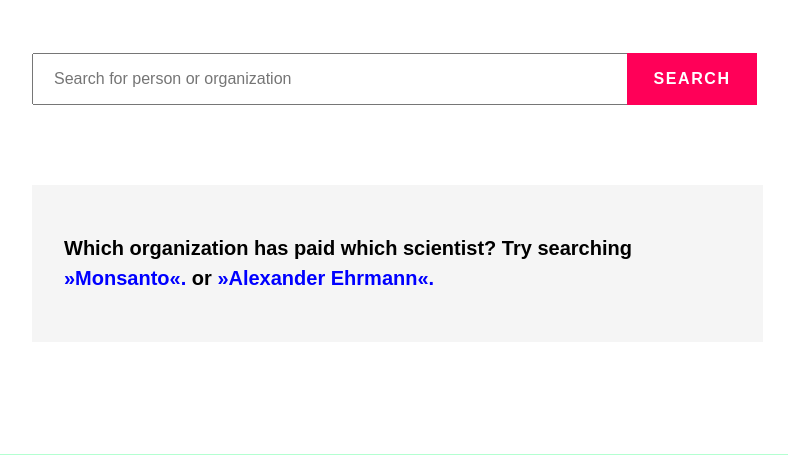
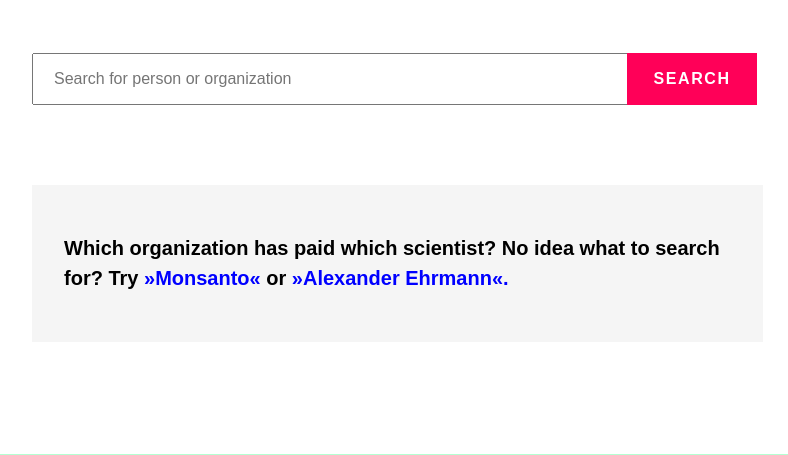
Before and after one commit to simonwoerpel/coi-prototype, a Django app: page / in a window 1280 px wide. Shown: the part 253-708 px from the top of the page, without its empty margins (73-861 px from the left). Run offline with Django 3.2, Linux system fonts and the light colour scheme.

Commit message:
changed some text

```diff
--- a/coi/templates/coi/base.html
+++ b/coi/templates/coi/base.html
@@ -55,7 +55,7 @@
 
           {% else %}
       <div class="coi_noresults">
-        <h2>Which organization has paid which scientist? Try searching <a href="/?q=Monsanto">»Monsanto«.</a> or <a href="/?q=Alexander+Ehrmann">»Alexander Ehrmann«.</a></h2>
+        <h2>Which organization has paid which scientist? No idea what to search for? Try <a href="/?q=Monsanto">»Monsanto«</a> or <a href="/?q=Alexander+Ehrmann">»Alexander Ehrmann«.</a></h2>
       </div>
 
 
```
